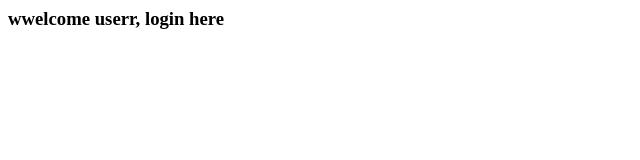
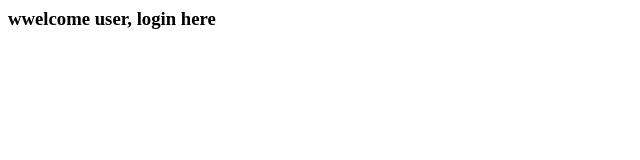
Before and after one commit to Siddharth0337/Foodie, a plain HTML site: page login.html in a window 1280 px wide. Shown: the full height of the page, 0-640 px from the left. Drawn offline with Linux system fonts and the light colour scheme.

Commit message:
login page

```diff
--- a/login.html
+++ b/login.html
@@ -1,5 +1,5 @@
 <html>
     <body>
-        <h3>wwelcome userr, login here</h3>
+        <h3>wwelcome user, login here</h3>
     </body>
 </html>
```
